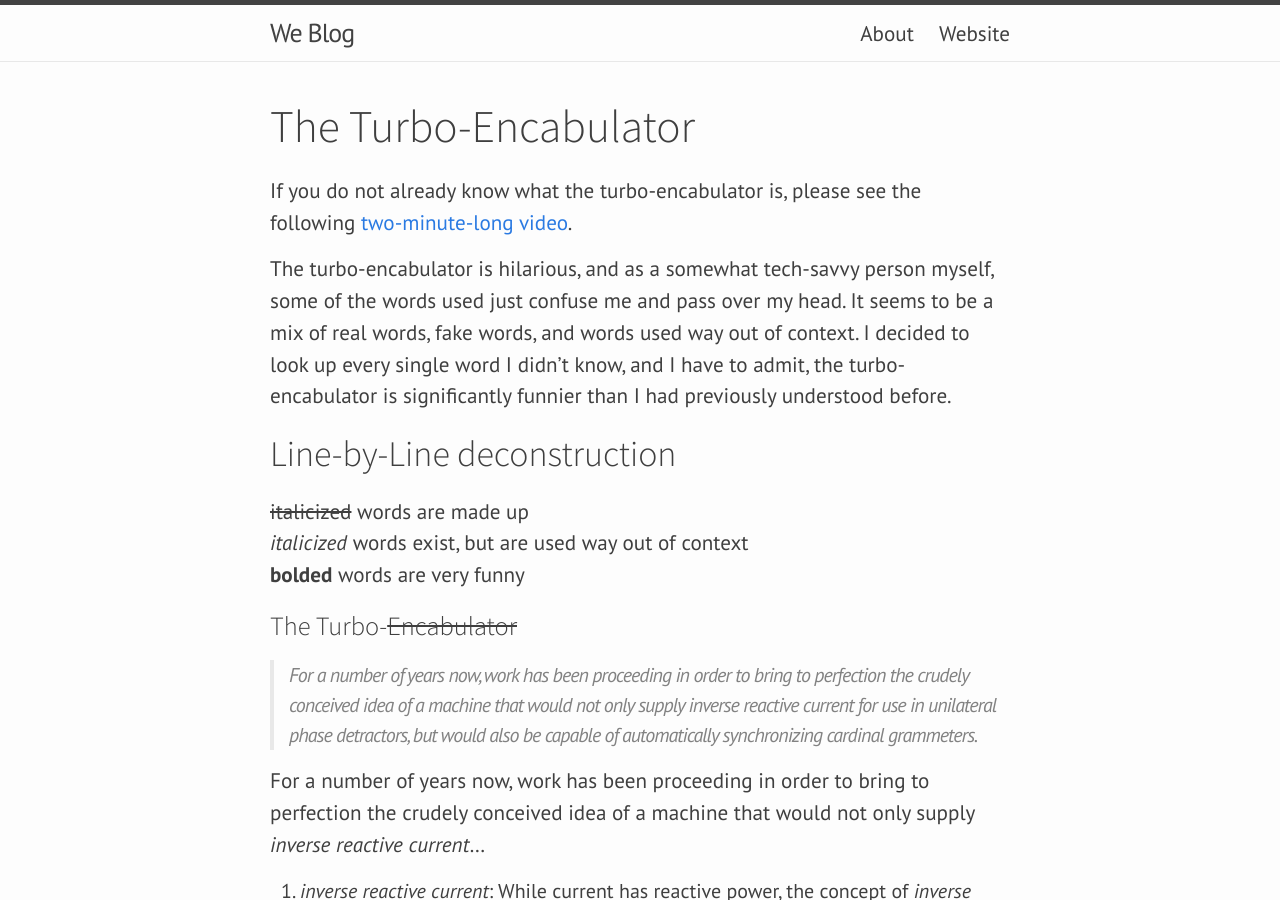
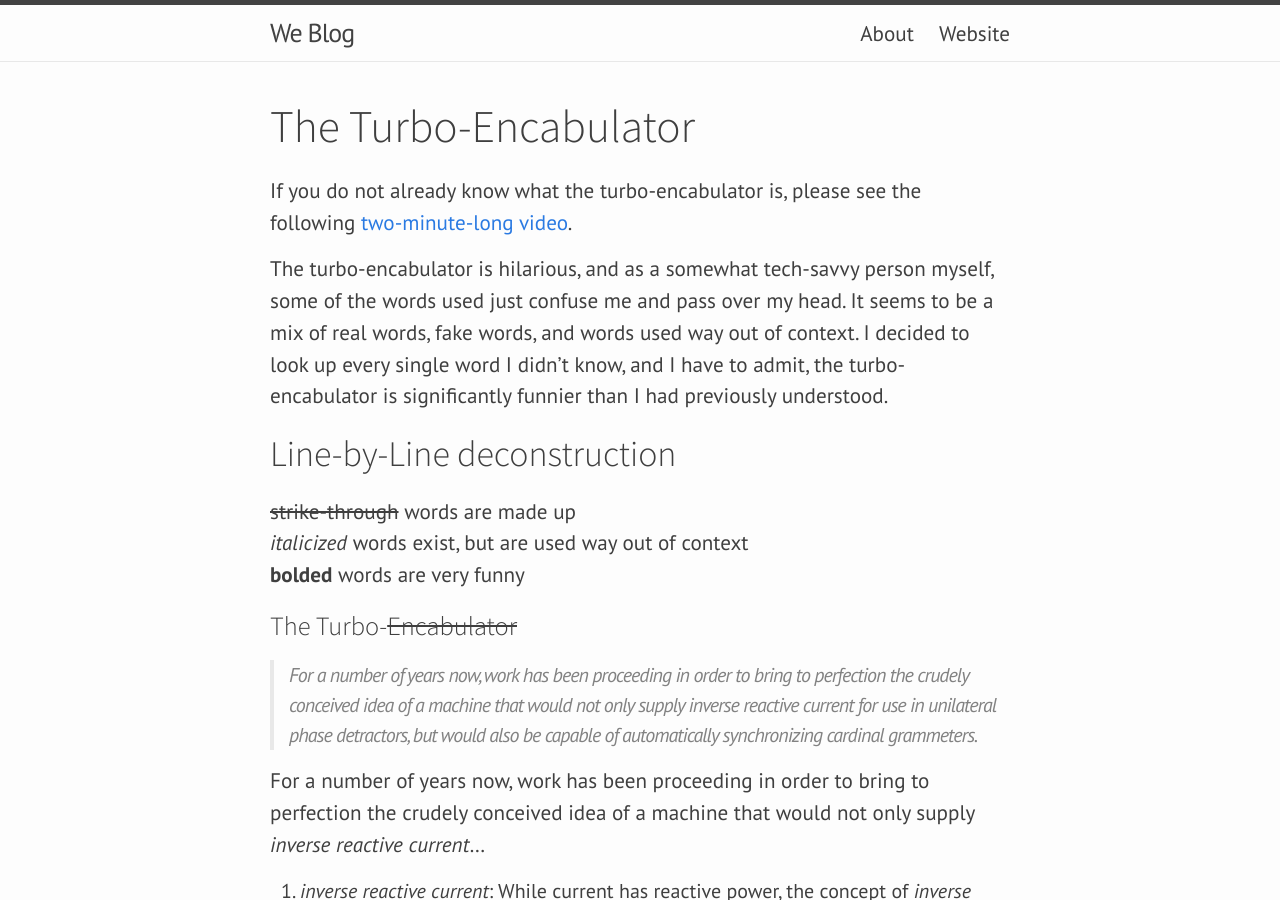
Before and after one commit to The-Ofek-Foundation/blog, a Jekyll site: the page built from _posts/2017-02-09-turbo-encabulator.md, in a window 1280 px wide and 900 px high. Built offline with Jekyll 4.4.1, drawn with Linux system fonts in a browser that asks for light colours; comment, search, counter and statistics services are not loaded.

Commit message:
Fix turbo-encabulator typos

```diff
--- a/_posts/2017-02-09-turbo-encabulator.md
+++ b/_posts/2017-02-09-turbo-encabulator.md
@@ -10,10 +10,10 @@ custom-style-src: /css/turbo-encabulator.css
 ## The Turbo-Encabulator
 If you do not already know what the turbo-encabulator is, please see the following [two-minute-long video][turbo-encabulator video].
 
-The turbo-encabulator is hilarious, and as a somewhat tech-savvy person myself, some of the words used just confuse me and pass over my head. It seems to be a mix of real words, fake words, and words used way out of context. I decided to look up every single word I didn't know, and I have to admit, the turbo-encabulator is significantly funnier than I had previously understood before.
+The turbo-encabulator is hilarious, and as a somewhat tech-savvy person myself, some of the words used just confuse me and pass over my head. It seems to be a mix of real words, fake words, and words used way out of context. I decided to look up every single word I didn't know, and I have to admit, the turbo-encabulator is significantly funnier than I had previously understood.
 
 ### Line-by-Line deconstruction
-~~italicized~~ words are made up
+~~strike-through~~ words are made up
 *italicized* words exist, but are used way out of context
 **bolded** words are very funny
 
```
Also changed, not shown: Gemfile.lock.
